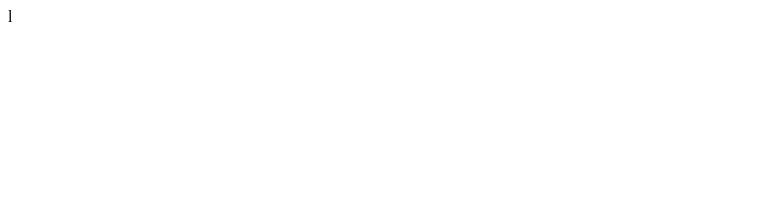
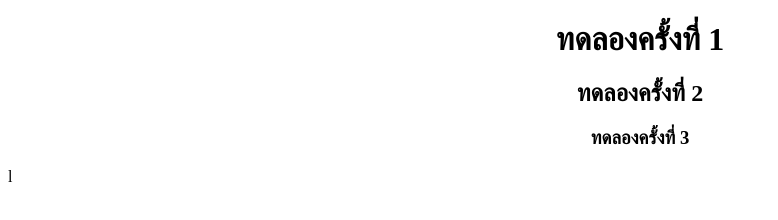
Before and after one commit to NAPHATSAWAN-DEAR/wtf, a plain HTML site: page index.html in a window 1280 px wide. Shown: the whole page, without its empty margins (0-778 px from the left). Drawn offline with Linux system fonts and the light colour scheme.

Commit message:
update = index.html round 2 + add .css

```diff
--- a/index.html
+++ b/index.html
@@ -6,10 +6,14 @@
     <meta http-equiv="X-UA-Compatible" content="IE=edge">
     <meta name="viewport" content="width=device-width, initial-scale=1.0">
     <title>ทดลอง</title>
+    <link rel="stylesheet" href="style.css">
 </head>
 
 <body>
-
+    <h1>ทดลองครั้งที่ 1</h1>
+    <h2>ทดลองครั้งที่ 2</h2>
+    <h3>ทดลองครั้งที่ 3</h3>
 </body>
 
+
 </html>l
--- /dev/null
+++ b/style.css
@@ -0,0 +1,5 @@
+h1,
+h2,
+h3 {
+    text-align: center;
+}
```
